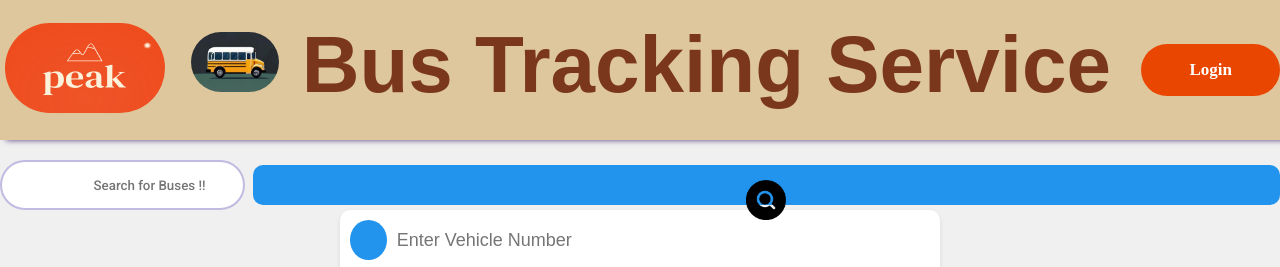
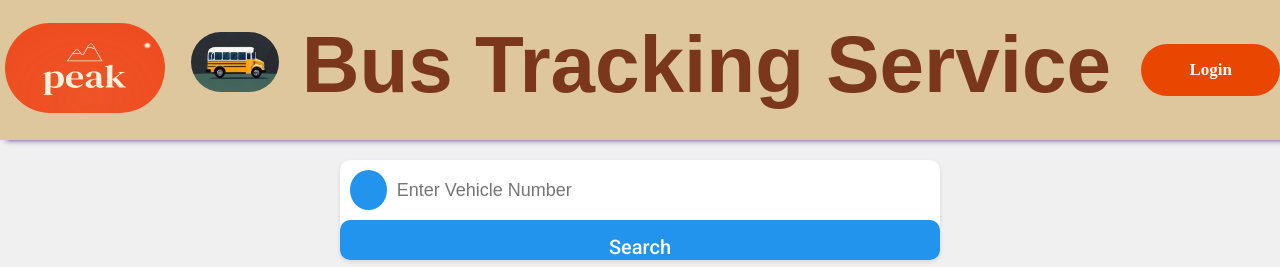
Before and after one commit to MehakGauR07/Phoenix-CB164, a website: page index.html in a window 1280 px wide. Shown: the top 267 px of the page. Drawn offline with Linux system fonts and the light colour scheme; no server answers; some icons are missing; files whose address does not match are found by name; a web font is replaced by a local one.

Commit message:
Update index.html

```diff
--- a/index.html
+++ b/index.html
@@ -103,10 +103,7 @@ h3{text-align: center;}
 
         </div>
     </nav>
-    <div class="search-bar flex">
-        <input  type="text" id="search-text" class="news-input" placeholder="                        Search for Buses !!">
-        <button id="search-button"  class="search-button"><img class='logoimage' src='search.png'></button>
-    </div>
+
     <main>
 
     </main>
```
